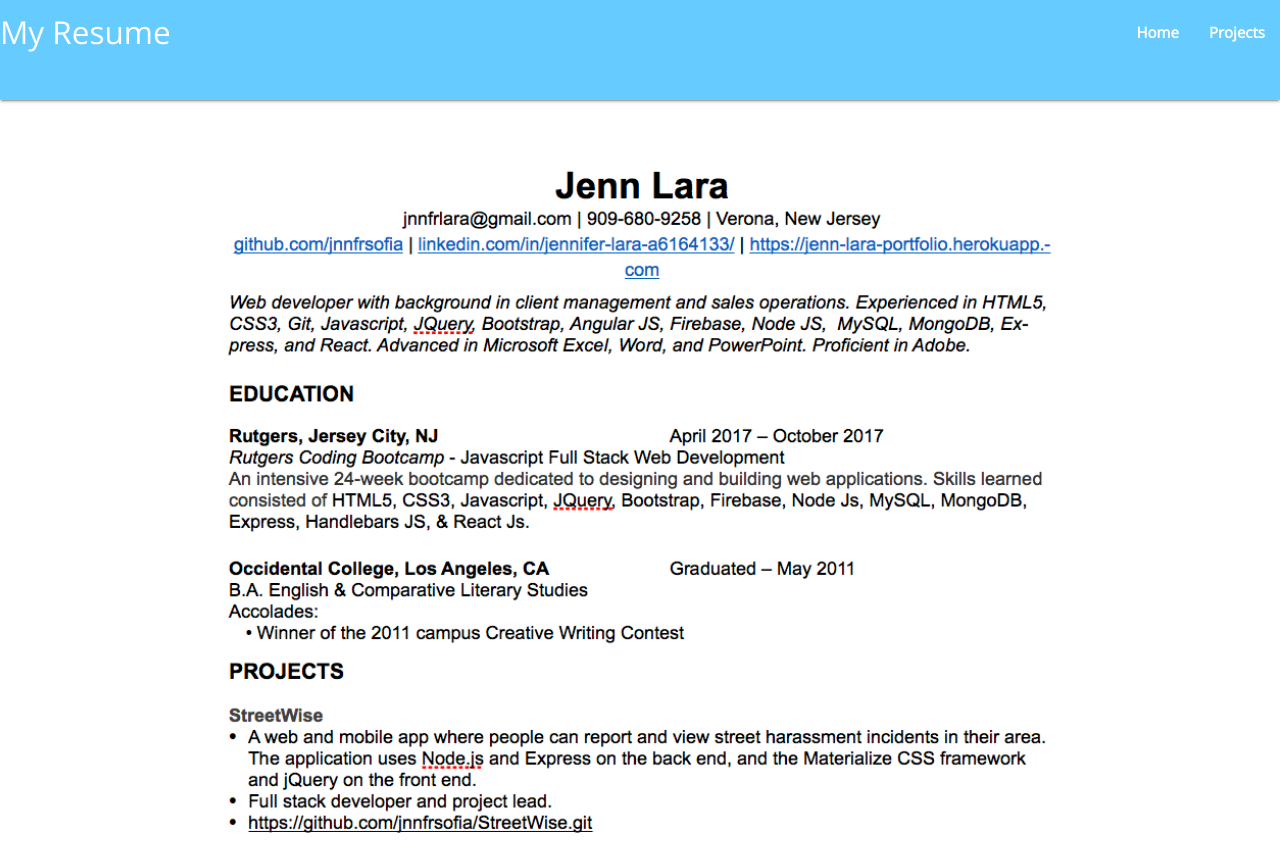
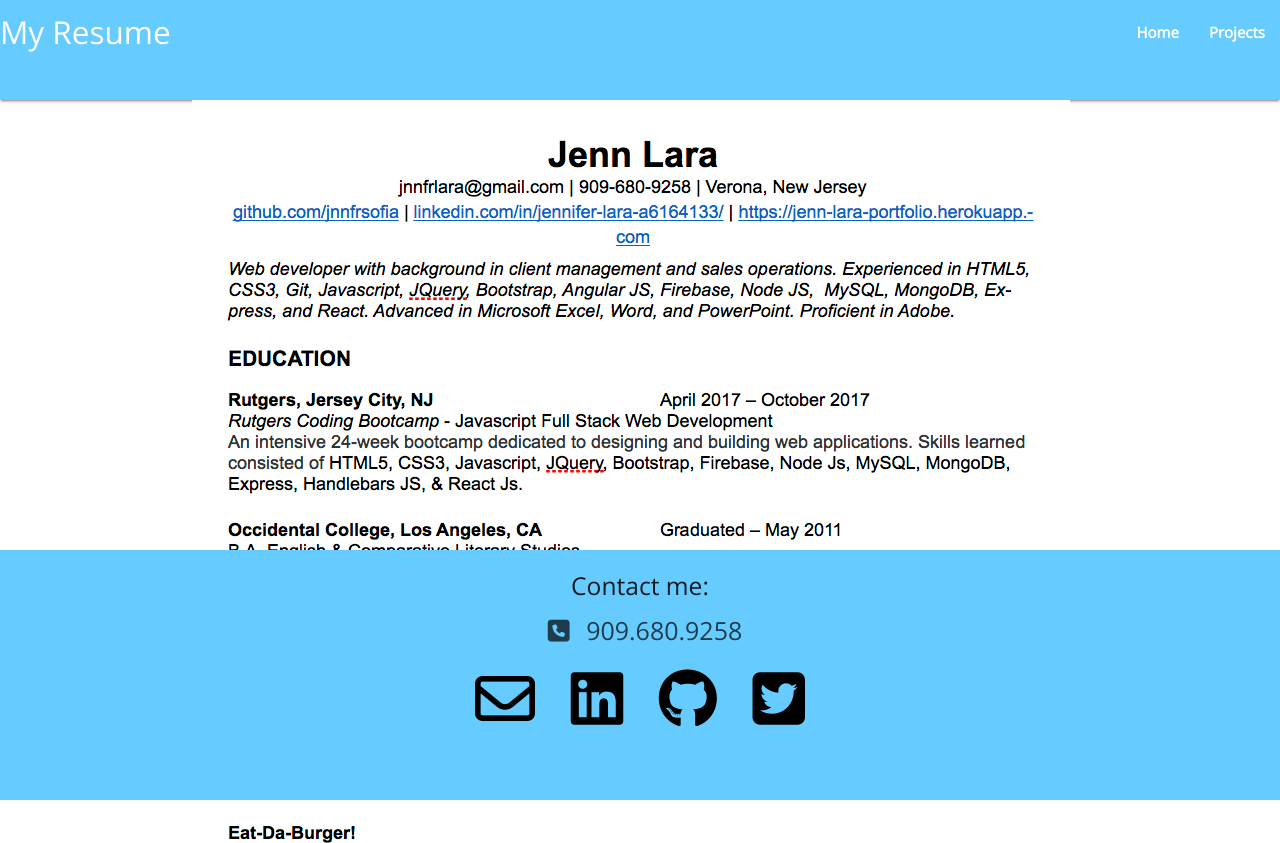
Before and after one commit to jnnfrsofia/jnnfrsofia.github.io, a website: page public/resume.html in a window 1280 px wide. Shown: the top 843 px of the page. Drawn offline with nearby package versions, Linux system fonts and the light colour scheme.

Commit message:
updated resume

```diff
--- a/public/css/style.css
+++ b/public/css/style.css
@@ -13,6 +13,7 @@ body {
     margin-bottom: 30px;
     padding-bottom: 100px;
 }
+
 
 
 
@@ -34,6 +35,7 @@ title {
 
 
 
+
 /* about me styling */
 
 .about {
@@ -50,6 +52,7 @@ p {
     border-radius: 83px;
     align-content: center;
 }
+
 
 
 
@@ -95,6 +98,7 @@ p {
 
 
 
+
 /* projects styling */
 
 .card {
@@ -125,11 +129,19 @@ p {
 }
 
 
+
 /* resume styling */
 
-.resume {
+#embeddedResume {
     width: 100%;
-    height: 80%;
+    height: 100%;
+    padding-top: 30px;
+    padding-bottom: 30px;
+}
+
+.drive-viewer {
+     width: 750px;
+    height: 1000px;
     padding-top: 30px;
     padding-bottom: 30px;
 }
@@ -145,6 +157,17 @@ p {
     padding-top: 10px;
     margin-top: 15px;
     position: relative;
+    height: 250px;
+    margin-top: -150px;
+}
+
+.resume-page-footer {
+    background-color: #66ccff;
+    width: 100%;
+    bottom: 0;
+    padding-top: 10px;
+    margin-top: 15px;
+    position: fixed;
     height: 250px;
     margin-top: -150px;
 }
--- a/public/resume.html
+++ b/public/resume.html
@@ -35,7 +35,8 @@
 
 <div class="container">
 
-<a href="https://drive.google.com/file/d/0By2aUYH3EbZ6TWtlVjRiSnNZaXc/view?usp=sharing"><img class="resume" src="./images/resume.png" alt="resume"></a>
+<a href="https://drive.google.com/file/d/1S5r6JLopZRHwTePhH9GzMnEtzqLJYj2J/view?usp=sharing"><img class="resume" src="./images/resume.png" alt="resume"></a>
+<!-- <iframe id="embeddedResume" src="https://drive.google.com/file/d/1S5r6JLopZRHwTePhH9GzMnEtzqLJYj2J/preview" width="750" height="1000"></iframe> -->
 
 </div>
 
@@ -45,7 +46,7 @@
 </div>
 
     <!-- FOOTER -->
-        <footer class="page-footer">
+        <footer class="resume-page-footer">
             <div class="container footer-area">
                 <!-- contact me -->
                 <div class="row">
```
Also changed, not shown: public/index.html (+2 -1 lines), 2 other files.
